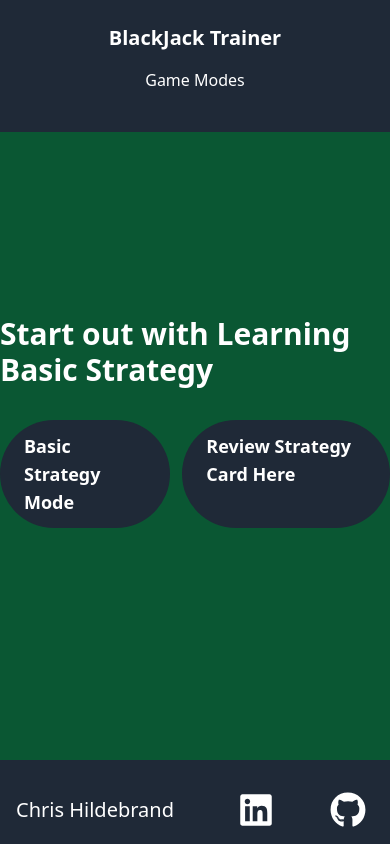
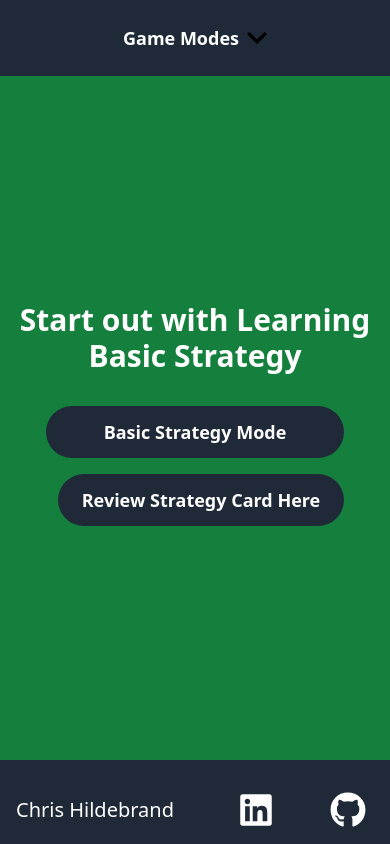
Before and after one commit to Childebrand94/blackjack-trainer, a React (Vite) app: page / in a window 390 px wide. Built offline with nearby package versions, Linux system fonts and the light colour scheme.

Commit message:
Refactoring and UI Improvements
Fixed the path for the strategy card.
Navigation bar now displays correctly across all game modes.
Added dynamic drop-down menu to the navigation bar.
Made various styling improvements throughout the app.

```diff
--- a/src/components/HowToPlay.jsx
+++ b/src/components/HowToPlay.jsx
@@ -2,7 +2,7 @@ import { Link } from 'react-router-dom'
 
 const HowToPlay = ({ onClick, heading, instructions }) => {
   return (
-    <div className="bg-gray-400 p-6 rounded-lg shadow-md text-black absolute top-1/4 left-1/4 w-3/5 text-center">
+    <div className="bg-gray-400 p-6 rounded-lg shadow-md text-black sm:transform sm:-translate-x-1/2 absolute top-1/4 sm:w-4/5 sm:left-1/2 text-center">
       <h3 className="font-semibold text-2xl mx-2">{heading}</h3>
       <article className="p-2">{instructions}</article>
       <div className="w-full flex space-x-10 justify-center pt-4">
--- a/src/components/NavBar.jsx
+++ b/src/components/NavBar.jsx
@@ -11,15 +11,31 @@ const NavBar = () => {
   return (
     <nav className="bg-gray-800 p-6 absolute top-0 z-10 w-screen">
       <div className="container mx-auto flex flex-col md:flex-row items-center justify-between">
-        <Link to="/" className="text-white font-semibold text-xl mx-2">
+        <Link to="/" className="text-white font-semibold text-xl mx-2 hidden md:block">
           BlackJack Trainer
         </Link>
         <div className="md:hidden">
-          <button onClick={toggleMobileMenu} className="text-white py-4 hover:text-gray-300">
+          <button
+            onClick={toggleMobileMenu}
+            className="text-white text-lg font-semibold hover:text-gray-300 flex items-center"
+          >
             Game Modes
+            {isMobileMenuOpen ? (
+              <img className="h-5 ml-2" src={new URL('/assets/up-arrow.png', import.meta.url).href} alt="Up Arrow" />
+            ) : (
+              <img
+                className="h-5 ml-2"
+                src={new URL('/assets/down-arrow.png', import.meta.url).href}
+                alt="Dropdown Arrow"
+              />
+            )}
           </button>
         </div>
-        <ul className={`${isMobileMenuOpen ? 'block' : 'hidden md:flex'} space-y-2 md:space-y-0 md:space-x-7`}>
+        <ul
+          className={`${
+            isMobileMenuOpen ? 'block' : 'hidden md:flex'
+          } space-y-2 md:space-y-0 md:space-x-7 mt-4 md:mt-0`}
+        >
           <li>
             <Link to="/StrategyTraining" className="text-white hover:text-gray-300">
               Basic Strategy Mode
--- a/src/pages/Home.jsx
+++ b/src/pages/Home.jsx
@@ -4,21 +4,21 @@ import { Link } from 'react-router-dom'
 
 const Home = () => {
   return (
-    <div className="h-screen relative flex flex-col justify-center items-center" style={{ backgroundColor: '#0a5733' }}>
+    <div className="h-screen relative flex flex-col justify-center items-center bg-green-700">
       <NavBar />
 
-      <div className="flex flex-col items-center text-white">
+      <div className="flex flex-col items-center text-center text-white">
         <h2 className="text-3xl font-semibold mb-8">Start out with Learning Basic Strategy</h2>
-        <div className="flex">
+        <div className="flex flex-col sm:flex-row">
           <Link
             to="/StrategyTraining"
-            className="px-6 py-3 bg-gray-800 hover:bg-gray-700 text-white font-semibold rounded-full text-lg hover:text-gray-300 transition duration-300"
+            className="px-6 py-3 mb-4 bg-gray-800 hover:bg-gray-700 text-white font-semibold rounded-full text-lg text-center hover:text-gray-300 transition duration-300"
           >
             Basic Strategy Mode
           </Link>
           <Link
             to="/StrategyCard"
-            className="px-6 ml-3 py-3 bg-gray-800 hover:bg-gray-700 text-white font-semibold rounded-full text-lg hover:text-gray-300 transition duration-300"
+            className="px-6 ml-3 py-3 mb-4 bg-gray-800 hover:bg-gray-700 text-white font-semibold rounded-full text-lg text-center hover:text-gray-300 transition duration-300"
           >
             Review Strategy Card Here
           </Link>
--- a/src/pages/SpeedCounting.jsx
+++ b/src/pages/SpeedCounting.jsx
@@ -15,6 +15,8 @@ import TestPlayerResponse from '../components/TestPlayerResponse'
 import useGame from '../components/useGame'
 import { instructionalText } from '../components/instructionalText'
 import HowToPlay from '../components/HowToPlay'
+import NavBar from '../components/NavBar'
+import Footer from '../components/Footer'
 
 const testing = false
 
@@ -50,6 +52,7 @@ const SpeedCounting = () => {
 
   return (
     <div className="flex justify-center items-center h-screen bg-gray-700">
+      <NavBar />
       <div className="grid grid-cols-1 p-4 gap-0 grid-rows-2 w-[1255px] h-[855px] bg-green-700  overflow-hidden relative rounded-2xl sm:grid-cols-3 ">
         {/* Dealer and Player Cards */}
 
@@ -89,6 +92,18 @@ const SpeedCounting = () => {
           {testing && <HandTotal total={handTotal(dealerCards)} />}
         </div>
 
+        {/* Buttons */}
+
+        <div className="col-start-3 row-start-2 relative">
+          <div className="flex items-end flex-col mt-56 ">
+            <Button onClick={() => handlePauseToggle(action)} label={paused ? 'Start' : 'Pause'} />
+            <Link to="/">
+              <Button label={'Quit'} />
+            </Link>
+            <Button onClick={handleReset} label={'Reset'} />
+          </div>
+        </div>
+
         {/* Test Display */}
 
         {playerFeedback && <InteractiveFeedback string={playerFeedback} />}
@@ -107,17 +122,8 @@ const SpeedCounting = () => {
           />
         )}
 
-        {/* Buttons */}
+        {/* Instructions */}
 
-        <div className="col-start-3 row-start-2 relative">
-          <div className="flex items-end flex-col mt-56 ">
-            <Button onClick={() => handlePauseToggle(action)} label={paused ? 'Start' : 'Pause'} />
-            <Link to="/">
-              <Button label={'Quit'} />
-            </Link>
-            <Button onClick={handleReset} label={'Reset'} />
-          </div>
-        </div>
         {isInstructionsOpen && (
           <HowToPlay onClick={toggleInstructions} heading={instructionsHeading} instructions={instructions} />
         )}
--- a/src/pages/StrategyCard.jsx
+++ b/src/pages/StrategyCard.jsx
@@ -2,12 +2,17 @@ import NavBar from '../components/NavBar'
 
 const StrategyCard = () => {
   return (
-    <main className="h-full pb-24 relative" style={{ backgroundColor: '#0a5733' }}>
+    <main className="min-h-screen pb-24 relative bg-green-700">
       <NavBar />
       <div className="flex flex-col items-center justify-center pt-14">
-        <img src="/assets/StrategyCard.jpg" alt="" className="w-4/5 rounded-xl" />
+        <img
+          src={new URL('/assets/StrategyCard.jpg', import.meta.url).href}
+          alt=""
+          className="w-full md:w-4/5 mt-14 rounded-xl"
+        />
       </div>
     </main>
   )
 }
+
 export default StrategyCard
--- a/src/pages/StrategyTraining.jsx
+++ b/src/pages/StrategyTraining.jsx
@@ -13,6 +13,8 @@ import PlayerAccuracy from '../components/PlayerAccuracy'
 import useGame from '../components/useGame'
 import HowToPlay from '../components/HowToPlay'
 import { instructionalText } from '../components/instructionalText'
+import NavBar from '../components/NavBar'
+import Footer from '../components/Footer'
 
 const StrategyTraining = () => {
   const testing = false
@@ -43,6 +45,7 @@ const StrategyTraining = () => {
 
   return (
     <div className="flex justify-center items-center min-h-screen bg-gray-700">
+      <NavBar />
       <div className="grid grid-cols-1 p-4 gap-0 grid-rows-2 w-[1255px] h-[855px] bg-green-700  overflow-hidden relative rounded-2xl sm:grid-cols-3 ">
         {/* Dealer and Player cards */}
         <div className="col-start-1 row-start-1 relative min-w-[300px] min-h-[400px] sm:col-start-2">
@@ -60,21 +63,11 @@ const StrategyTraining = () => {
         <div className="col-start-1 row-start-1 relative">
           {testing && <HandTotal total={handTotal(dealerCards)} />}
         </div>
-        {/* Player Displays */}
-        <div className="col-stat-3 row-stat-1">
-          <PlayerAccuracy totalHands={totalPlayerHands} correctChoices={totalPlayerCorrectChoices} />
-        </div>
-        {insuranceDisplayed && (
-          <Insurance
-            handleInsuranceDeclined={handleInsuranceDeclined}
-            handleInsuranceAccepted={handleInsuranceAccepted}
-          />
-        )}
-        {displayBlackJack && <BlackJack />}
-        {playerFeedback && <InteractiveFeedback string={playerFeedback} />}
+
         {/* Buttons */}
+
         <div className=" col-start-1 row-start-2 flex flex-col relative h-screen sm:col-start-3">
-          <div className="flex flex-col items-end pt-16 sm:pt-6">
+          <div className="flex flex-col items-end">
             <Button onClick={() => handleChoice('H')} label={'Hit'} disabled={disableButtons} />
             <Button onClick={() => handleChoice('SP')} label={'Split'} disabled={disableButtons} />
             <Button
@@ -90,6 +83,24 @@ const StrategyTraining = () => {
             <Button onClick={handleReset} label={'Reset'} />
           </div>
         </div>
+
+        {/* Player Displays */}
+        <div className="col-stat-3 row-stat-1">
+          <PlayerAccuracy totalHands={totalPlayerHands} correctChoices={totalPlayerCorrectChoices} />
+        </div>
+
+        {displayBlackJack && <BlackJack />}
+        {playerFeedback && <InteractiveFeedback string={playerFeedback} />}
+
+        {insuranceDisplayed && (
+          <Insurance
+            handleInsuranceDeclined={handleInsuranceDeclined}
+            handleInsuranceAccepted={handleInsuranceAccepted}
+          />
+        )}
+
+        {/* Instructions */}
+
         {isInstructionsOpen && (
           <HowToPlay onClick={toggleInstructions} heading={instructionsHeading} instructions={instructions} />
         )}
```
Also changed, not shown: src/pages/CountingAndStrategy.jsx (+21 -17 lines), public/assets/down-arrow.png (added), public/assets/up-arrow.png (added).
